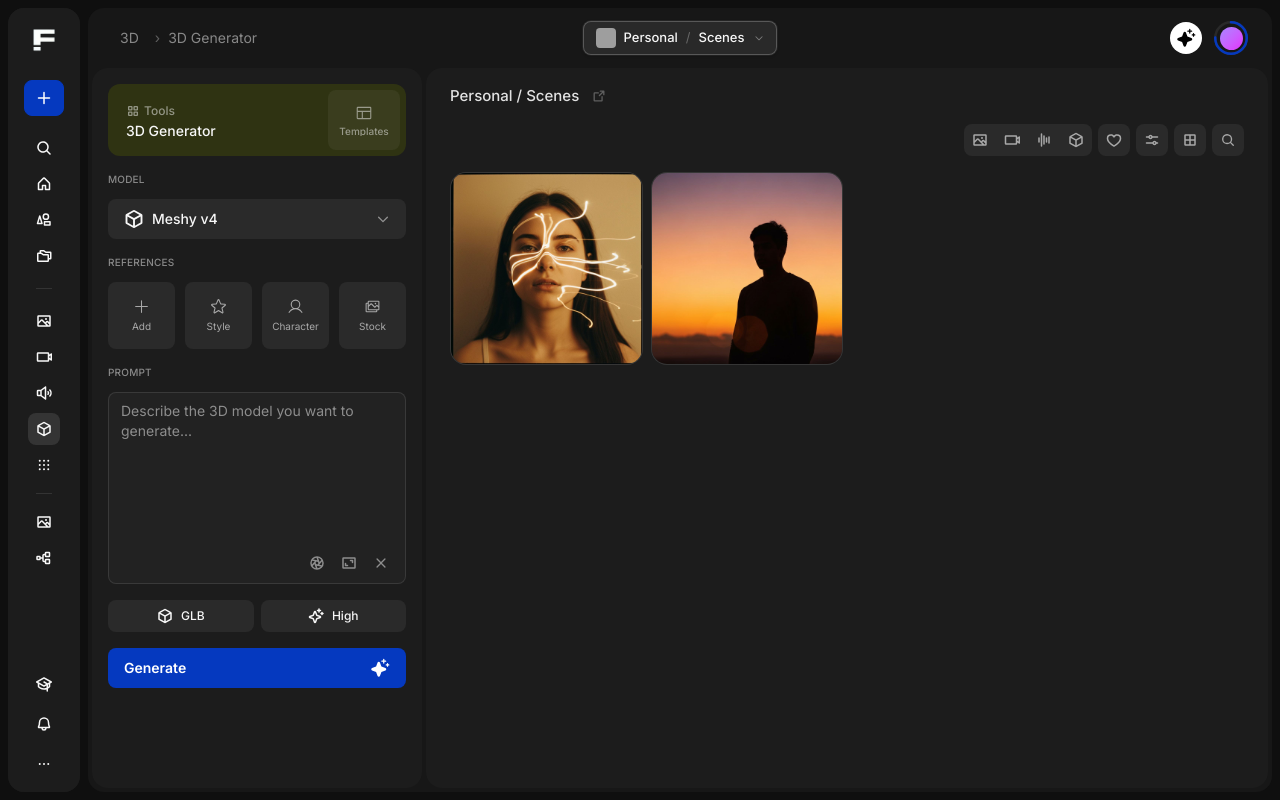
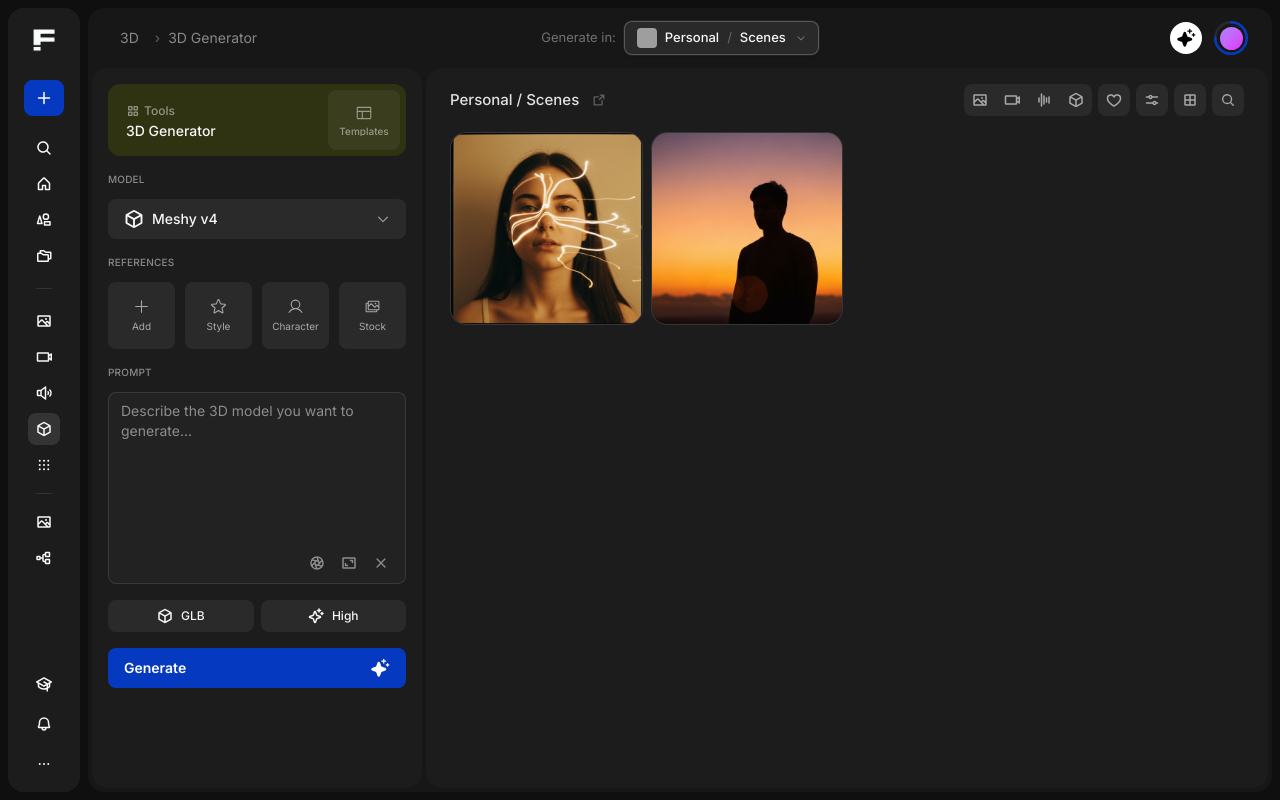
Before and after one commit to CarmenConsuegra/Home-Spaces-v4, a Next.js app: page /3d in a window 1280 px wide. Built offline with nearby package versions, Linux system fonts and the light colour scheme; grey boxes are pictures that could not be loaded.

Commit message:
Add 'Generate in:' label to project selector, merge grid header into one row
Co-Authored-By: Claude Opus 4.6 (1M context) <noreply@anthropic.com>

```diff
--- a/src/components/AssetPanel.tsx
+++ b/src/components/AssetPanel.tsx
@@ -285,7 +285,7 @@ export function AssetPanel() {
         className="flex min-h-0 flex-1 flex-col gap-4 overflow-y-auto rounded-2xl px-6 py-4"
         style={{ background: sc.panel }}
       >
-        <div className="flex items-center justify-between">
+        <div className="flex h-8 items-center justify-between">
           <div className="flex items-center gap-2">
             <span className="text-[15px] font-medium text-fg/90">
               {activeProject?.name}{activeFolder ? ` / ${activeFolder}` : ""}
@@ -302,8 +302,6 @@ export function AssetPanel() {
               <ArrowSquareOut weight="bold" size={14} />
             </Link>
           </div>
-        </div>
-        <div className="flex h-8 items-center justify-end">
           {/* Filters */}
           <div className="flex items-center gap-1.5">
             {/* Content type icon group */}
--- a/src/components/ProjectFolderBreadcrumb.tsx
+++ b/src/components/ProjectFolderBreadcrumb.tsx
@@ -347,6 +347,7 @@ export function ProjectFolderBreadcrumb() {
 
   return (
     <>
+  <span className="mr-2 text-[13px] text-fg/40">Generate in:</span>
   <button
   ref={btnRef}
   type="button"
```
